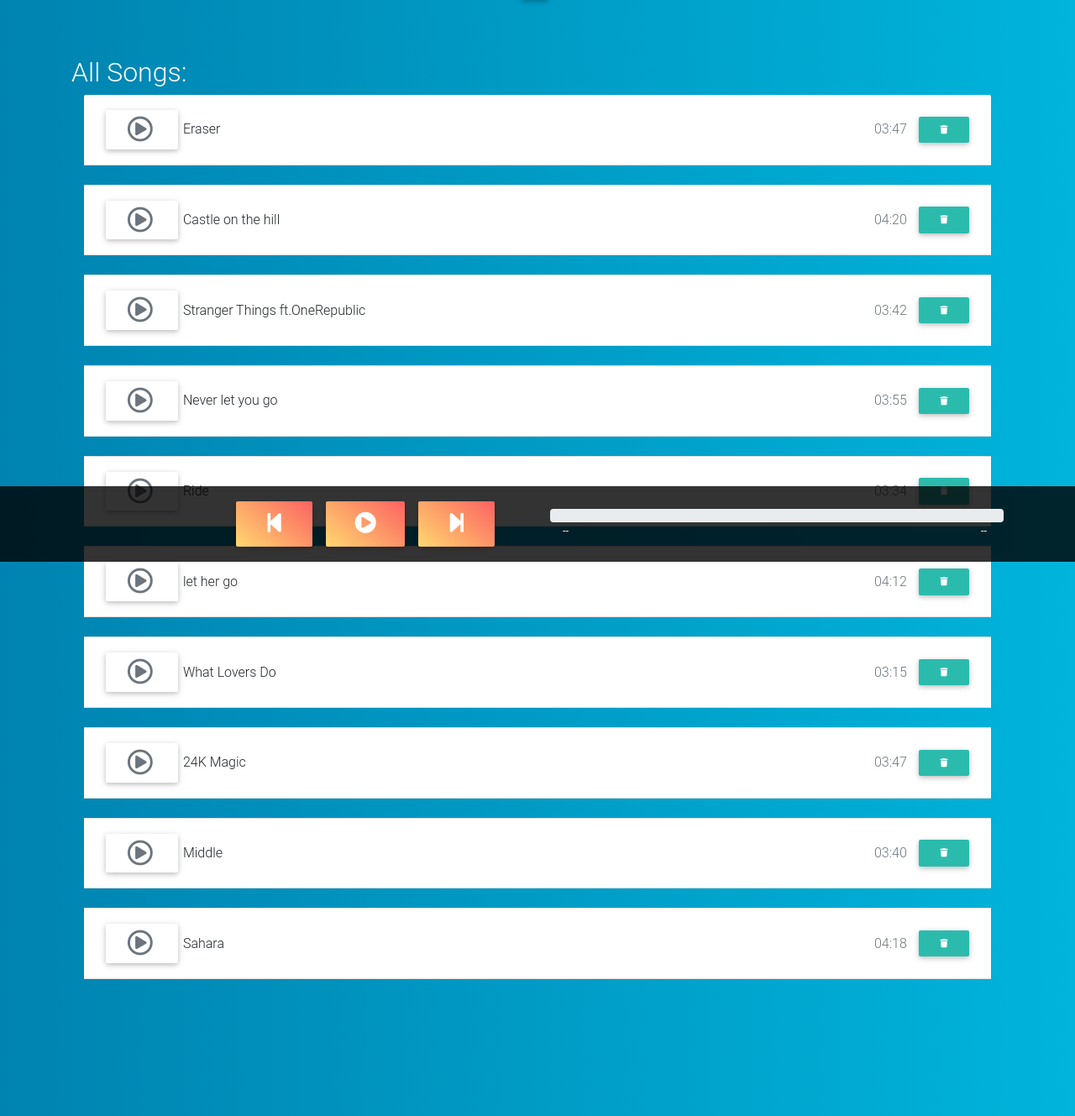
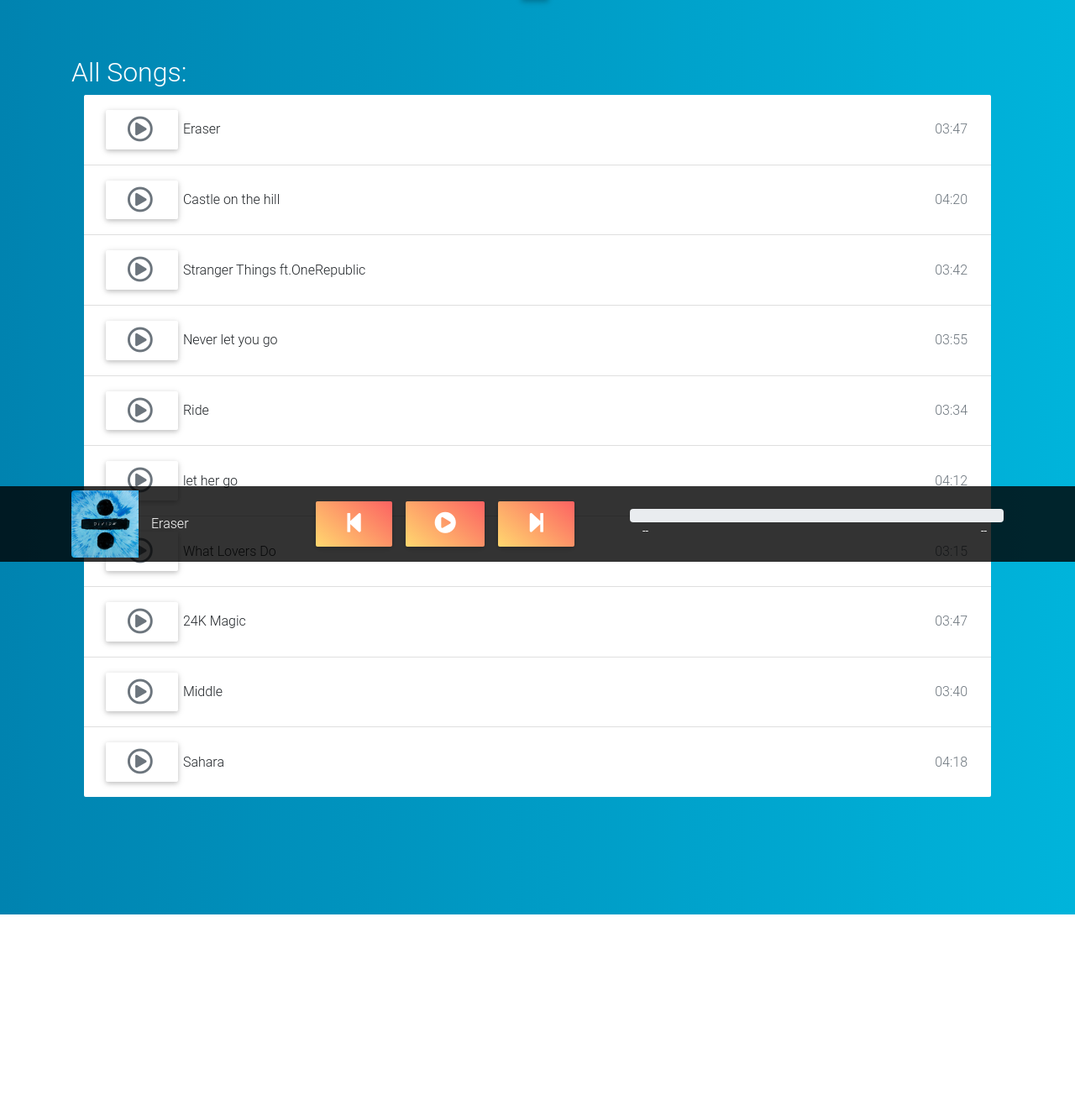
Before and after one commit to KANE-99/MelodyMusix, a Django app: page /music/songs in a window 1280 px wide. Shown: the part 131-1460 px from the top of the page at 84% size. After the commit the page ends 1220 px from the top, so only its background shows below. Run offline with Django 3.2, Linux system fonts and the light colour scheme; a user stored in the database is signed in; data comes from the database, SQL or seed files in the repository; both versions use the stored data as it was after the commit; some libraries are stand-ins or nearby versions.

Commit message:
demo time

```diff
--- a/music/static/music/main.js
+++ b/music/static/music/main.js
@@ -29,7 +29,6 @@ function initPlayers() {
     // Variables
     // ----------------------------------------------------------
     // audio embed object
-    player = document.getElementById('player');
     playBtn = document.getElementById('play-or-pause');
     forwardBtn = document.getElementById('forward');
     backwardBtn = document.getElementById('backward');
@@ -40,8 +39,6 @@ function initProgressBar() {
     let length = player.duration;
     let current_time = player.currentTime;
 
-    // calculate total length of value
-    console.log(length)
     var totalLength = calculateTotalValue(length)
     jQuery(".end-time").html(totalLength);
 
@@ -97,6 +94,21 @@ function togglePlay() {
 
     }
 }
+var playfunc = function playing() {
+    current_playing_number = this.id;
+    player.src = songs[current_playing_number].upload;
+    player.load();
+    player.play();
+    $('#play-or-pause-icon').removeClass().addClass("fas fa-pause-circle fa-3x");
+    song_title = document.getElementById('song-title');
+    song_title.textContent = this.closest('span').childNodes[3].textContent;
+    if (location.pathname.includes('songs')) {
+        var image = document.getElementById('song-img');
+        image.src = songs[current_playing_number].album_logo;
+    }
+
+}
+$("span button").click(playfunc);
 function backwardPlay() {
 
     if (current_playing_number > 0) {
@@ -108,6 +120,18 @@ function backwardPlay() {
             backwardBtn.disabled = true;
 
         }
+        player = document.getElementById('player');
+        if (location.pathname.includes('songs')) {
+            player.src = songs[current_playing_number].upload;
+            player.load();
+            player.play();
+            $('#play-or-pause-icon').removeClass().addClass("fas fa-pause-circle fa-3x");
+            song_title = document.getElementById('song-title');
+            song_title.textContent = songs[current_playing_number].title;
+            var image = document.getElementById('song-img');
+            image.src = songs[current_playing_number].album_logo;
+
+        } else {
             var parent = document.getElementById("audio-player");
             var child = document.getElementById('player');
             child.pause();
@@ -125,6 +149,9 @@ function backwardPlay() {
                 player.play();
                 $('#play-or-pause-icon').removeClass().addClass("fas fa-pause-circle fa-3x");
             };
+            song_title = document.getElementById('song-title');
+            song_title.textContent = songs[current_playing_number].title;
+        }
     } else {
         player.currentTime = 0;
         $('#seekObj').attr('aria-valuenow', 0).css('width', 0 + '%');
@@ -142,8 +169,18 @@ function forwardPlay() {
         if (current_playing_number == last) {
             forwardBtn.disabled = true;
         }
+        player = document.getElementById('player');
+        if (location.pathname.includes('songs')) {
+            player.src = songs[current_playing_number].upload;
+            player.load();
+            player.play();
+            $('#play-or-pause-icon').removeClass().addClass("fas fa-pause-circle fa-3x");
+            song_title = document.getElementById('song-title');
+            song_title.textContent = songs[current_playing_number].title;
+            var image = document.getElementById('song-img');
+            image.src = songs[current_playing_number].album_logo;
 
-
+        } else {
             var parent = document.getElementById("audio-player");
             var child = document.getElementById('player');
             child.pause();
@@ -151,6 +188,8 @@ function forwardPlay() {
             var player = document.createElement('audio');
             player.id = 'player';
             player.src = songs[current_playing_number].upload;
+            song_title = document.getElementById('song-title');
+            song_title.textContent = songs[current_playing_number].title;
             player.type = 'audio/mpeg';
             player.preload = 'auto';
             player.ontimeupdate = function () { initProgressBar(); };
@@ -163,18 +202,12 @@ function forwardPlay() {
                 player.play();
                 $('#play-or-pause-icon').removeClass().addClass("fas fa-pause-circle fa-3x");
             }
-
+        }
     } else {
         player.currentTime = 0;
         $('#seekObj').attr('aria-valuenow', 0).css('width', 0 + '%');
     }
 }
 
-$("span button").click(function () {
-    current_playing_number = this.id;
-    player.src = songs[current_playing_number].upload;
-    player.load();
-    player.play();
-    $('#play-or-pause-icon').removeClass().addClass("fas fa-pause-circle fa-3x");
-});
+
 initPlayers();
--- a/music/static/music/style.css
+++ b/music/static/music/style.css
@@ -64,3 +64,10 @@ footer {
     /* Opera */
 
 }
+.progress-bar-animated {
+ -webkit-animation: progress-bar-stripes 1s linear infinite;
+ animation: progress-bar-stripes 1s linear infinite;
+}
+.progress-bar {
+    transition: width .6s ease;
+}
--- a/music/templates/music/base.html
+++ b/music/templates/music/base.html
@@ -9,7 +9,7 @@
     <meta http-equiv="X-UA-Compatible" content="IE=edge">
     <meta name="viewport" content="width=device-width, initial-scale=1, shrink-to-fit=no">
     {% load staticfiles %}
-
+    <link rel="shortcut icon" href="#">
     <!-- Latest compiled and minified CSS -->
     <link rel="stylesheet" href="https://stackpath.bootstrapcdn.com/bootstrap/4.3.1/css/bootstrap.min.css"
         integrity="sha384-ggOyR0iXCbMQv3Xipma34MD+dH/1fQ784/j6cY/iJTQUOhcWr7x9JvoRxT2MZw1T" crossorigin="anonymous">
--- a/music/templates/music/songlist.html
+++ b/music/templates/music/songlist.html
@@ -19,7 +19,8 @@
             {% endif %}
             {% for i in paginator.page_range %}
             {% if page_obj.number == i %}
-            <li class="page-item active"><a class="page-link"><span>{{ i }} <span class="sr-only">(current)</span></span></a></li>
+            <li class="page-item active"><a class="page-link"><span>{{ i }} <span
+                            class="sr-only">(current)</span></span></a></li>
             {% else %}
             <li class="page-item"><a class="page-link" href="?page={{ i }}">{{ i }}</a></li>
             {% endif %}
@@ -53,22 +54,22 @@
                     <span class="move"><a href="#" style="color:inherit;">{{ song.song_title }}</a></span>
                     <span style=" margin-left: auto; display: flex; align-items: center;">
                         <span class="text-muted float-left" style="margin-right:8px;">{{ song.duration }}</span>
-                        <form method="post" class="float-right">
+                        <!-- <form method="post" class="float-right">
                             {% csrf_token %}
                             <input type="hidden" value="{{ a.id }}">
                             <button type="submit" class="btn btn-default btn-sm">
                                 <span class="fa fa-trash"> </span>
                             </button>
-                        </form>
+                        </form> -->
                     </span>
 
                 </span>
+                {% if song.is_favourite %}
+                <img src="http://icons.iconarchive.com/icons/fasticon/web-2/16/Favorite-icon.png" />
+                {% endif %}
+                {% endfor %}
+            </li>
 
-            </li>
-            {% if song.is_favourite %}
-            <img src="http://icons.iconarchive.com/icons/fasticon/web-2/16/Favorite-icon.png" />
-            {% endif %}<br>
-            {% endfor %}
         </ul>
     </div>
 </div>
@@ -78,10 +79,12 @@
 <footer class="fixed-bottom bgcol">
     <div class="container">
         <div class="row d-flex align-items-center">
-            <div class="col-md-2">
-                <img class="song-cover img-fluid rounded float-left"
-                    src="{{ song.album.album_logo.url }}"
+            <div class="col-md-1">
+                <img class="song-cover img-fluid rounded float-left" style="padding-right: 5px;" src="" id="song-img"
                     alt="">
+            </div>
+            <div class="col-md-2 align-items-top" style="color:white;">
+                <a href="#" id="song-title" style="color:inherit;">{{ song_list.all | first }}</a>
             </div>
 
             <div class="col-md-4 ">
@@ -99,9 +102,8 @@
                 </button>
 
             </div>
-            <div class="col-md-6 " id="audio-player" style="color:white;">
-                <audio id="player" preload="auto" ontimeupdate="initProgressBar()" type="audio/mp3"
-                    src="{{ album.song_set.all.first.upload.url }}">
+            <div class="col-md-5 " id="audio-player" style="color:white;">
+                <audio id="player" preload="auto" ontimeupdate="initProgressBar()" type="audio/mp3" src="">
                 </audio>
                 <div class="progress">
                     <div class="progress-bar progress-bar-striped progress-bar-animated" role="progressbar" id="seekObj"
@@ -122,10 +124,16 @@
         {% for song in song_list %}
     {% if not forloop.first %}, {% endif %}
     {
-        upload: "{{ song.upload.url }}"
+        upload: "{{ song.upload.url }}",
+        album_logo: "{{ song.album.album_logo.url }}" ,
+        title: "{{ song.song_title }}"
     }
     {% endfor %}
     ];
+    var player = document.getElementById('player');
+    player.src = songs[0].upload;
+    var image = document.getElementById('song-img');
+    image.src = songs[0].album_logo;
 
 </script>
 {% endblock %}
--- a/music/views.py
+++ b/music/views.py
@@ -1,3 +1,4 @@
+from django.http import HttpResponse
 from django.views import generic
 from .models import Album, Song
 from django.views.generic.edit import CreateView, UpdateView, DeleteView
@@ -54,6 +55,7 @@ class DetailView(LoginRequiredMixin, generic.DetailView):
     template_name = 'music/detail.html'
 
 
+
 class AlbumCreate(LoginRequiredMixin, CreateView):
     model = Album
     fields = [ 'album_title', 'artist','genre','album_logo' ]
```
Also changed, not shown: music/templates/music/detail.html (+14 -11 lines), db.sqlite3, media/timless.jpg (added), 1 other file. Lines whose indentation alone changed are shown as unchanged.
